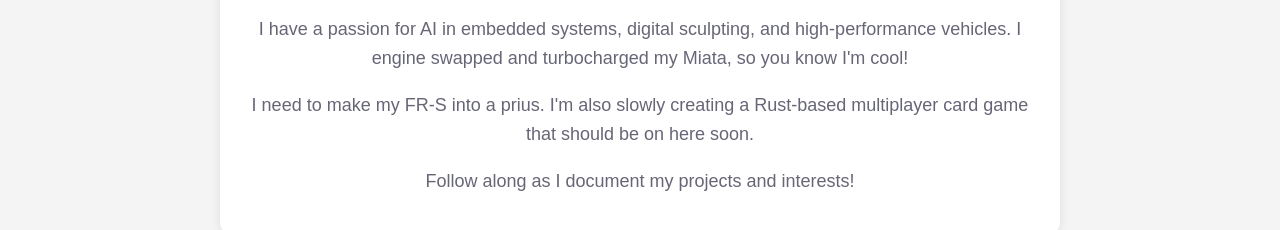
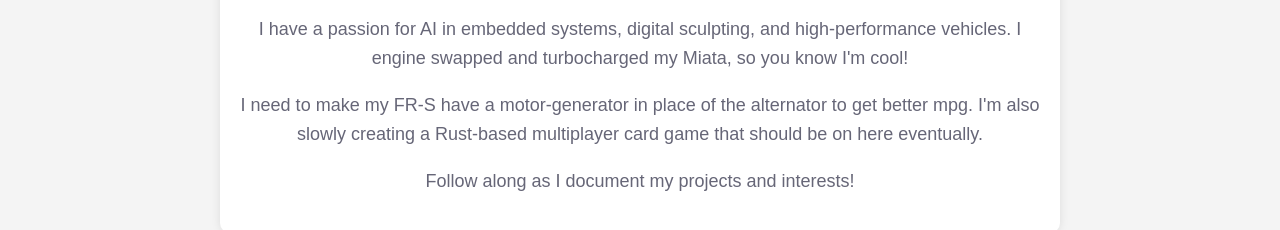
Before and after one commit to james13542/clickjim, a website: page content.html in a window 1280 px wide. Shown: the part 268-498 px from the top of the page. Drawn offline with Linux system fonts and the light colour scheme.

Commit message:
Update FR-S description for better mpg

```diff
--- a/content.html
+++ b/content.html
@@ -22,7 +22,7 @@
         <h1>Welcome to My Website</h1>
         <p>Hi, I'm a tech enthusiast with experience in computer hardware engineering and IT support, specializing in networking problem-solving.</p>
         <p>I have a passion for AI in embedded systems, digital sculpting, and high-performance vehicles. I engine swapped and turbocharged my Miata, so you know I'm cool!</p>
-        <p>I need to make my FR-S into a prius. I'm also slowly creating a Rust-based multiplayer card game that should be on here soon.</p>
+        <p>I need to make my FR-S have a motor-generator in place of the alternator to get better mpg. I'm also slowly creating a Rust-based multiplayer card game that should be on here eventually.</p>
         <p>Follow along as I document my projects and interests!</p>
     </div>
 </body>
```
